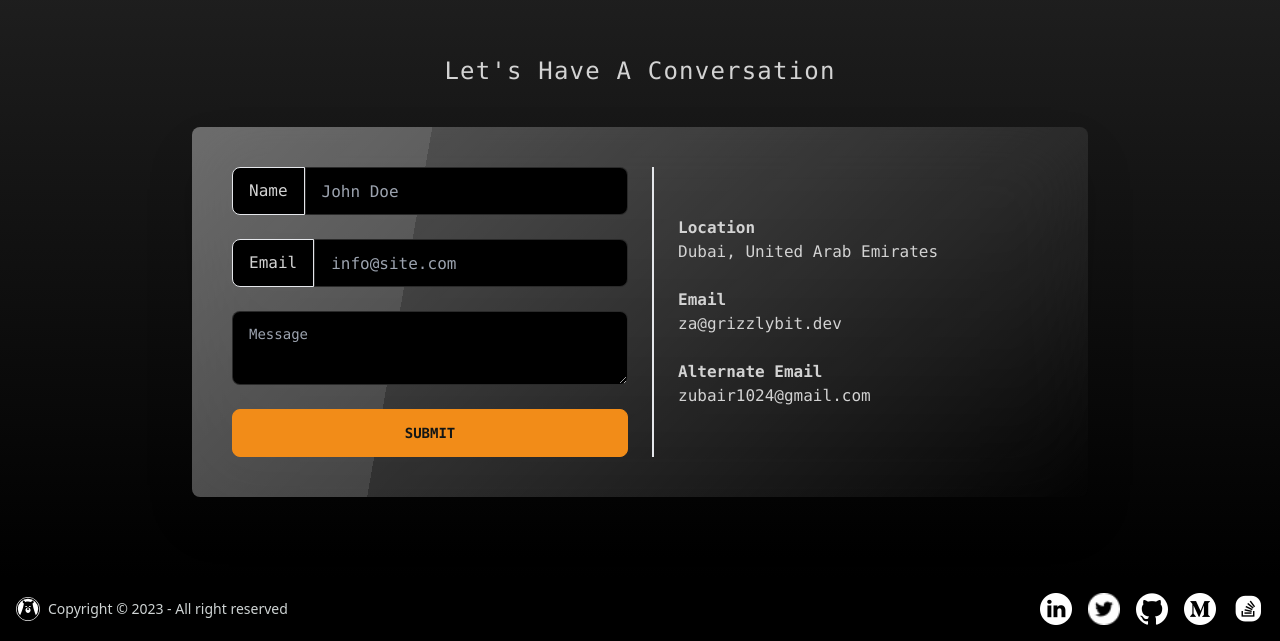
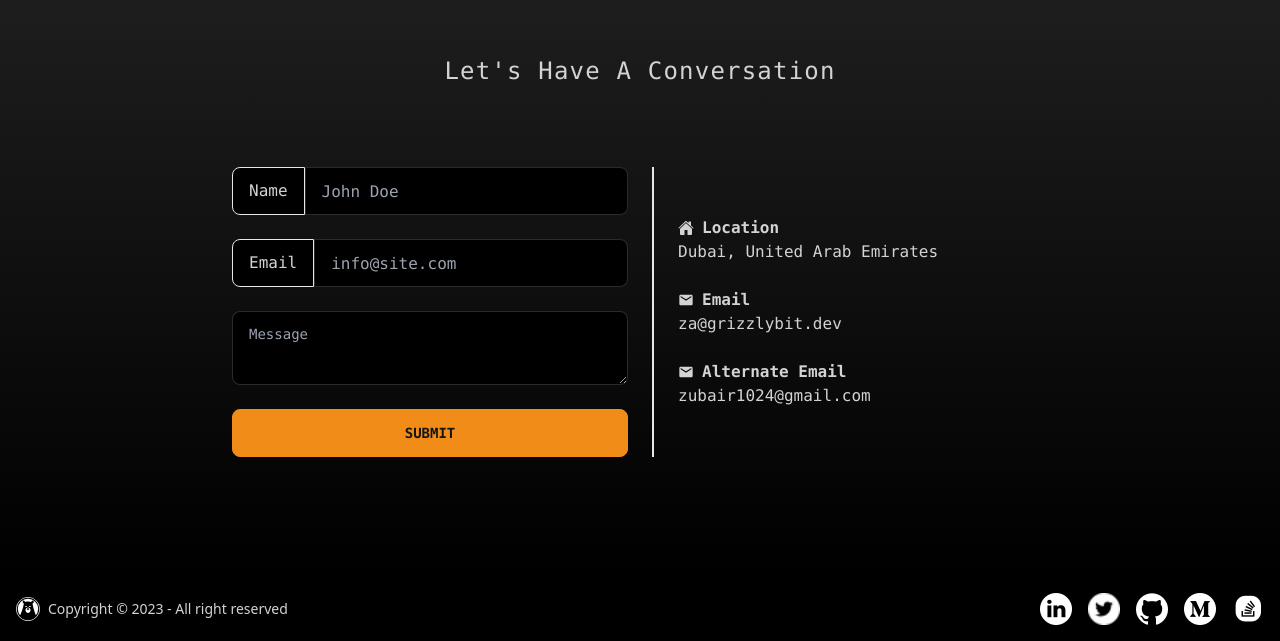
Before and after one commit to zubair1024/grizzlybit-dev, a Next.js app: page / in a window 1280 px wide. Shown: the part 3712-4353 px from the top of the page. Built offline with nearby package versions, Linux system fonts and the light colour scheme.

Commit message:
responsive changes to contact and portfolio page

```diff
--- a/src/components/Contact.tsx
+++ b/src/components/Contact.tsx
@@ -1,3 +1,5 @@
+import { IoHome } from 'react-icons/io5';
+import { MdMail } from 'react-icons/md';
 const Contact = () => {
   return (
     <>
@@ -8,7 +10,7 @@ const Contact = () => {
         <h2 className="my-10 font-mono text-2xl font-thin tracking-wider text-center capitalize">
           Let&apos;s have a conversation
         </h2>
-        <div className="grid max-w-4xl grid-cols-2 gap-6 p-10 mx-auto rounded-lg shadow-2xl card glass">
+        <div className="grid max-w-4xl gap-6 p-10 mx-auto rounded-lg md:grid-cols-2 ">
           <form className="space-y-6 font-mono">
             <div className="form-control">
               <label className="input-group">
@@ -40,18 +42,31 @@ const Contact = () => {
               <button className="btn btn-primary">Submit</button>
             </div>
           </form>
-          <div className="flex flex-col items-start justify-center pl-6 space-y-6 font-mono border-l-2">
+          <div className="flex flex-col items-start justify-center pl-6 space-y-6 font-mono md:border-l-2">
             <div>
-              <p className="font-semibold">Location</p>
+              <p className="flex items-center font-semibold">
+                <IoHome />
+                <span className="pl-2">Location</span>
+              </p>
               <p>Dubai, United Arab Emirates</p>
             </div>
             <div>
-              <p className="font-semibold">Email</p>
-              <p>za@grizzlybit.dev</p>
+              <p className="flex items-center font-semibold">
+                <MdMail />
+                <span className="pl-2">Email</span>
+              </p>
+              <a href="mailto:za@grizzlybit.dev">
+                <p>za@grizzlybit.dev</p>
+              </a>
             </div>
             <div>
-              <p className="font-semibold">Alternate Email</p>
-              <p>zubair1024@gmail.com</p>
+              <p className="flex items-center font-semibold">
+                <MdMail />
+                <span className="pl-2">Alternate Email</span>
+              </p>
+              <a href="mailto:zubair1024@gmail.com">
+                <p>zubair1024@gmail.com</p>
+              </a>
             </div>
           </div>
         </div>
--- a/src/components/Portfolio.tsx
+++ b/src/components/Portfolio.tsx
@@ -3,11 +3,11 @@ import Image from 'next/image';
 const Portfolio = () => {
   return (
     <div className="mx-10 my-10">
-      <h2 className="my-10 font-mono text-2xl font-thin tracking-wider text-center capitalize ">
+      <h2 className="my-10 font-mono text-2xl font-thin tracking-wider text-center capitalize">
         Some of my works
       </h2>
       <div>
-        <div className="grid grid-cols-4 gap-1 px-10 mx-auto">
+        <div className="grid gap-1 px-10 mx-auto md:grid-cols-4">
           <div className="transition ease-in hover:scale-105">
             <Image
               src="/zubair_2.jpg"
```
